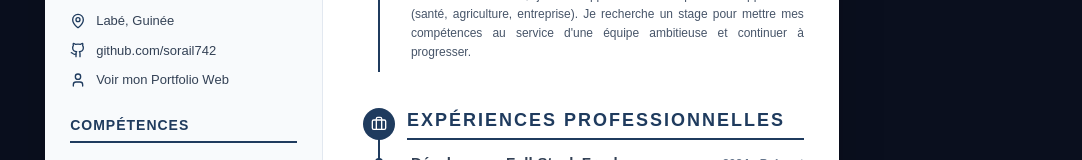
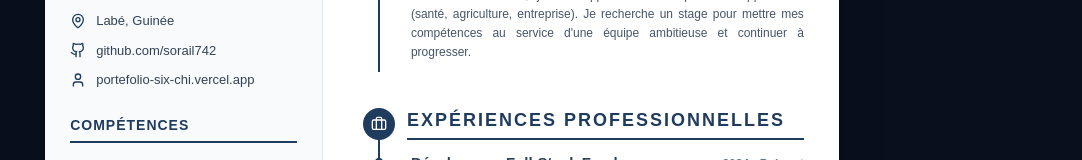
Before and after one commit to sorail742/portefolio, a React (Vite) app in the folder portfolio-frontend/: page /cv in a window 1280 px wide. Shown: the part 402-562 px from the top of the page, without its empty margins (198-1280 px from the left). Built offline with nearby package versions, Linux system fonts and the light colour scheme.

Commit message:
Mise à jour du CV: Changement de l'URL du portfolio vers portefolio-six-chi.vercel.app

```diff
--- a/portfolio-frontend/src/components/CV.jsx
+++ b/portfolio-frontend/src/components/CV.jsx
@@ -53,7 +53,7 @@ const CV = forwardRef((props, ref) => {
           </div>
           <div style={{ display: 'flex', alignItems: 'center', gap: '10px' }}>
             <User size={16} style={{ color: brandColor, flexShrink: 0 }} />
-            <a href="https://sorail742.github.io/portefolio" style={{ color: '#334155', fontSize: '13px', textDecoration: 'none' }}>Voir mon Portfolio Web</a>
+            <a href="https://portefolio-six-chi.vercel.app/" style={{ color: '#334155', fontSize: '13px', textDecoration: 'none' }}>portefolio-six-chi.vercel.app</a>
           </div>
         </div>
 
```
